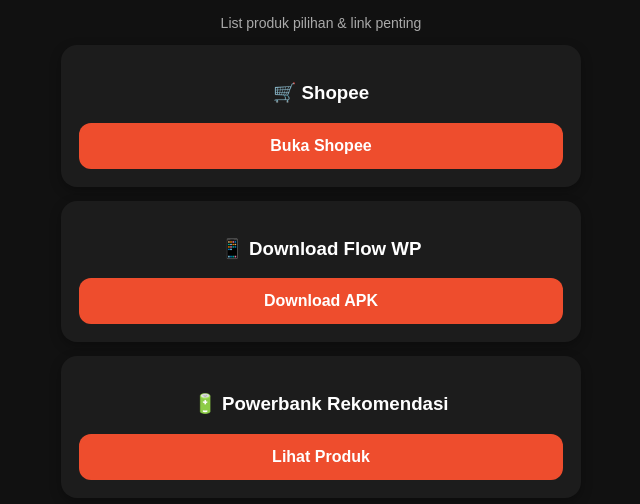
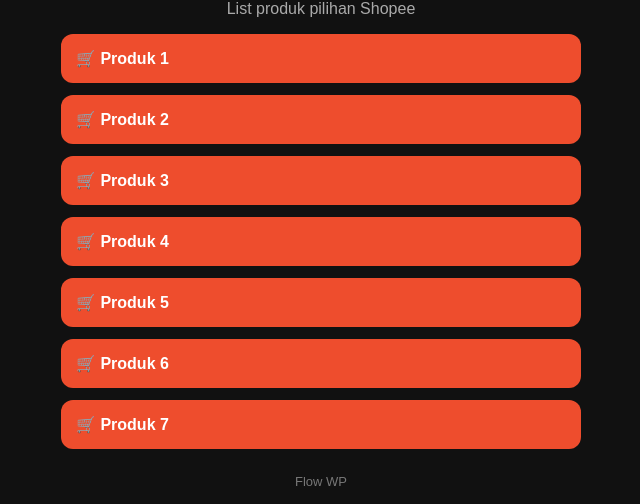
Before and after one commit to oveflow69/shp, a plain HTML site: page index.html in a window 1280 px wide. Shown: the part 84-588 px from the top of the page, without its empty margins (319-959 px from the left). Drawn offline with Linux system fonts and the light colour scheme.

Commit message:
Update index.html

```diff
--- a/index.html
+++ b/index.html
@@ -1,4 +1,67 @@
 <!DOCTYPE html>
+<html lang="id">
+<head>
+<meta charset="UTF-8">
+<meta name="viewport" content="width=device-width, initial-scale=1.0">
+<title>Rekomendasi Flow</title>
+<style>
+body{
+    margin:0;
+    font-family:Arial,sans-serif;
+    background:#111;
+    color:#fff;
+    padding:20px;
+}
+.wrap{
+    max-width:520px;
+    margin:auto;
+}
+h1{
+    text-align:center;
+    margin-bottom:6px;
+}
+p{
+    text-align:center;
+    color:#aaa;
+    margin-top:0;
+}
+a{
+    display:block;
+    background:#ee4d2d;
+    color:white;
+    text-decoration:none;
+    padding:15px;
+    border-radius:12px;
+    margin:12px 0;
+    font-weight:bold;
+}
+.footer{
+    text-align:center;
+    color:#777;
+    font-size:13px;
+    margin-top:25px;
+}
+</style>
+</head>
+<body>
+
+<div class="wrap">
+    <h1>🔥 Rekomendasi Flow</h1>
+    <p>List produk pilihan Shopee</p>
+
+    <a href="https://s.shopee.co.id/1VwgNkJYAe">🛒 Produk 1</a>
+    <a href="https://s.shopee.co.id/6L1w8fr8fI">🛒 Produk 2</a>
+    <a href="https://s.shopee.co.id/7Ab38EnEA2">🛒 Produk 3</a>
+    <a href="https://s.shopee.co.id/4VaHxMFKXb">🛒 Produk 4</a>
+    <a href="https://s.shopee.co.id/4AxRYlkmqp">🛒 Produk 5</a>
+    <a href="https://s.shopee.co.id/qgzafMzQi">🛒 Produk 6</a>
+    <a href="https://s.shopee.co.id/1qZWmWb48Q">🛒 Produk 7</a>
+
+    <div class="footer">Flow WP</div>
+</div>
+
+</body>
+</html><!DOCTYPE html>
 <html lang="id">
 <head>
 <meta charset="UTF-8">
```
